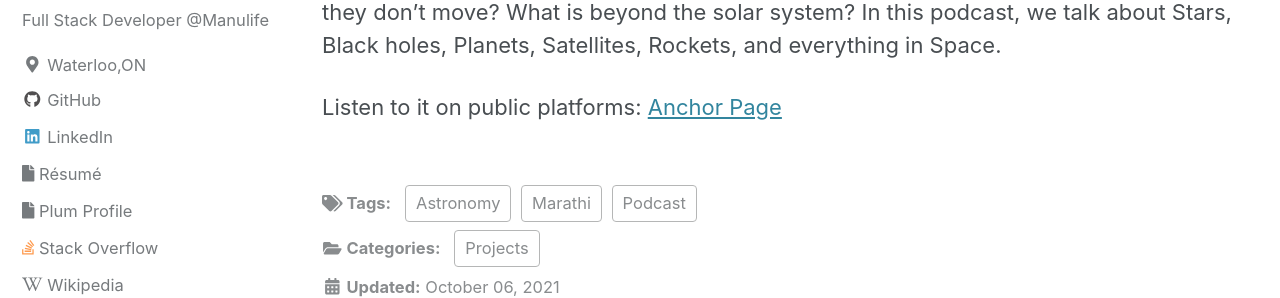
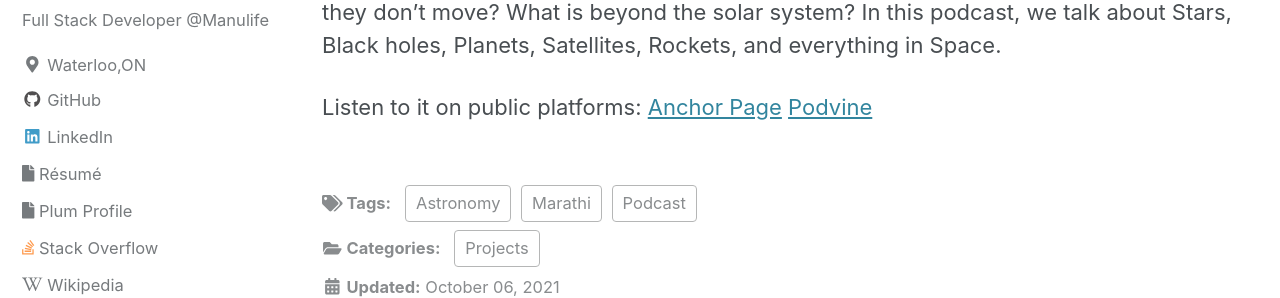
Before and after one commit to chaitanya046/chaitanya046.github.io, a Jekyll site: the page built from _posts/2021-10-06-Astronomy_Podcast.md, in a window 1280 px wide and 900 px high. Shown: the part 261-559 px from the top of the window. Built offline with Jekyll 4.4.1, drawn with Linux system fonts in a browser that asks for light colours; cached includes are drawn as plain includes; nearby versions of some CDN libraries.

Commit message:
added podvine

```diff
--- a/_posts/2021-10-06-Astronomy_Podcast.md
+++ b/_posts/2021-10-06-Astronomy_Podcast.md
@@ -18,3 +18,4 @@ What is beyond the solar system?
 In this podcast, we talk about Stars, Black holes, Planets, Satellites, Rockets, and everything in Space.
 
 Listen to it on public platforms: [Anchor Page](https://anchor.fm/chaitanya-uttarwar)
+                                  [Podvine](https://podvine.com/podcast/astronomy-in-marathi)
```
